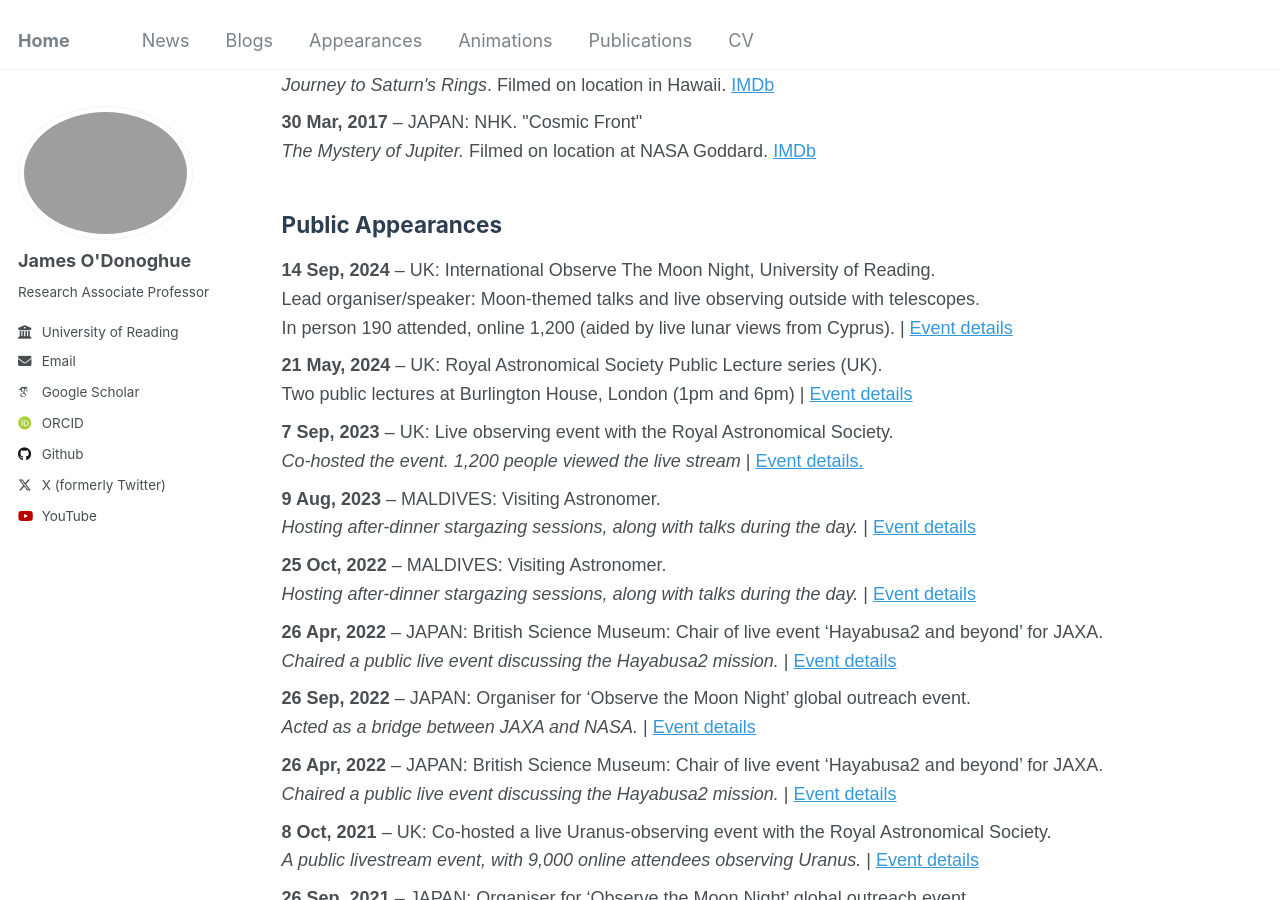
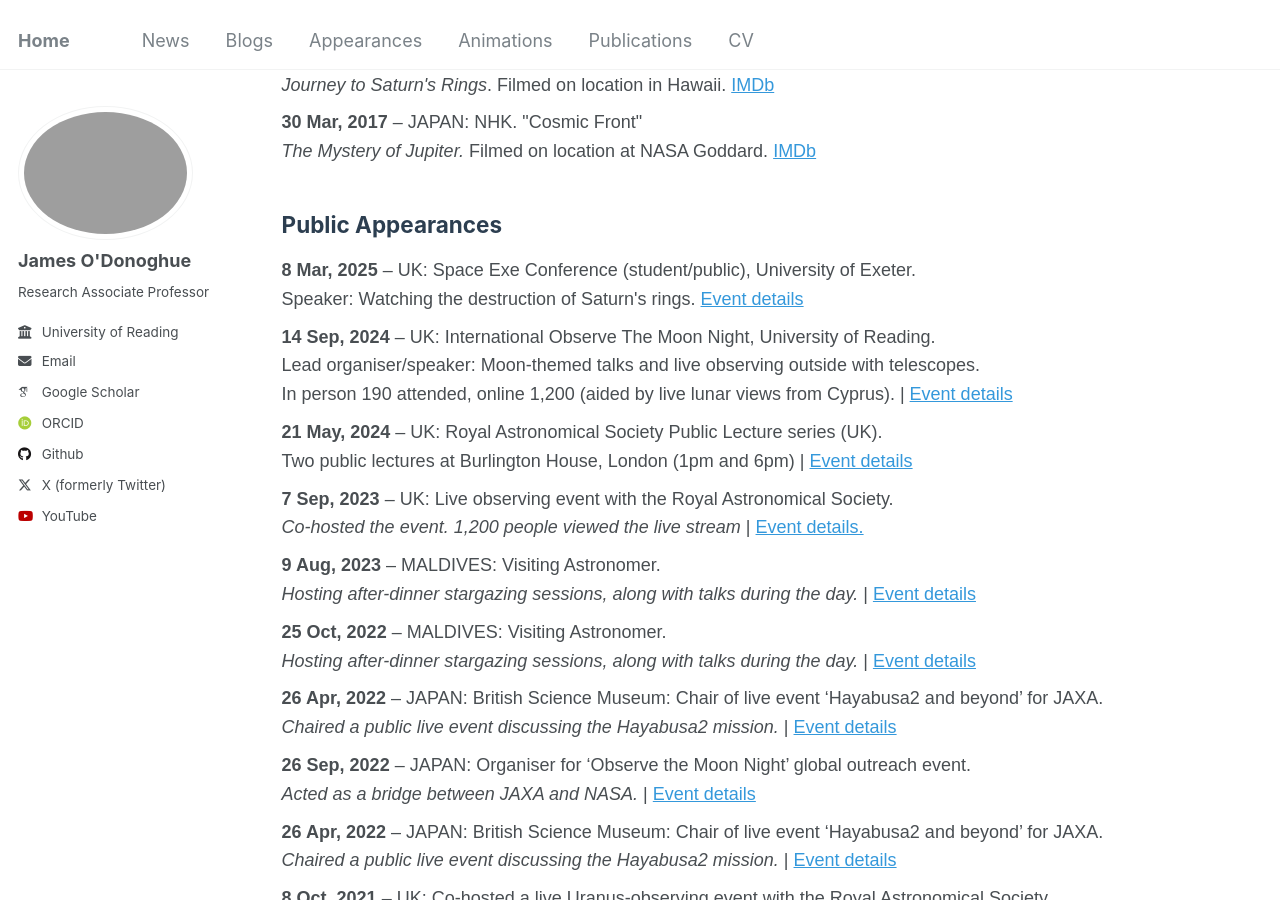
Before and after one commit to odonoghuespace/odonoghuespace.github.io, a Jekyll site: the page built from _pages/appearances.html, in a window 1280 px wide and 900 px high, scrolled down 887 px. Built offline with Jekyll 4.4.1, drawn with Linux system fonts in a browser that asks for light colours; some web fonts are replaced.

Commit message:
Update appearances.html

```diff
--- a/_pages/appearances.html
+++ b/_pages/appearances.html
@@ -74,6 +74,12 @@ author_profile: true
     <div class="section">
         <h2>Public Appearances</h2>
         <ul>
+
+        <li><strong> 8 Mar, 2025</strong> – UK: Space Exe Conference (student/public), University of Exeter.
+            <br>Speaker: Watching the destruction of Saturn's rings.
+            <a href="https://spaceexe.org" target="_blank">Event details</a>
+        </li>
+
         <li><strong>14 Sep, 2024</strong> – UK: International Observe The Moon Night, University of Reading.
             <br>Lead organiser/speaker: Moon-themed talks and live observing outside with telescopes.
             <br>In person 190 attended, online 1,200 (aided by live lunar views from Cyprus). |
```
